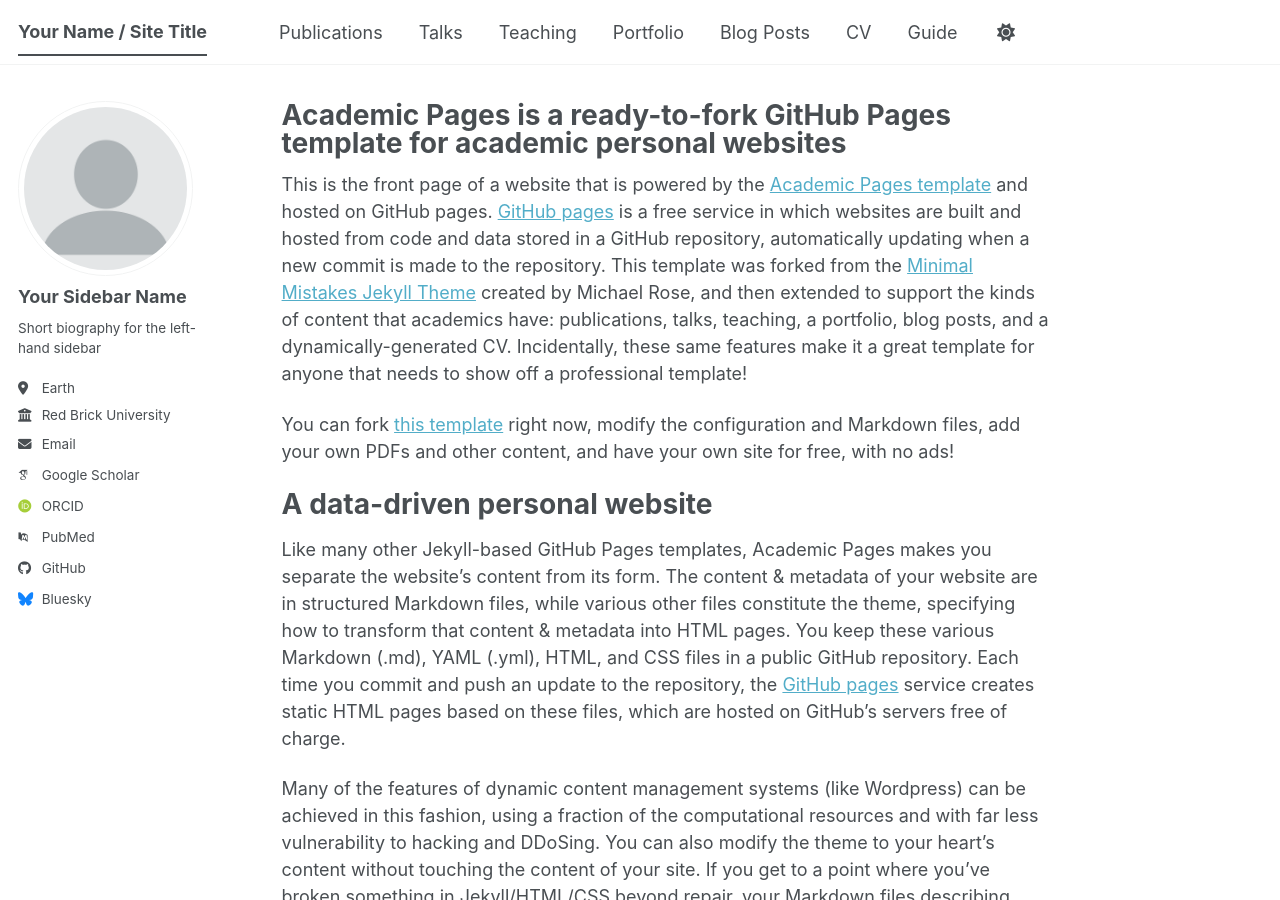
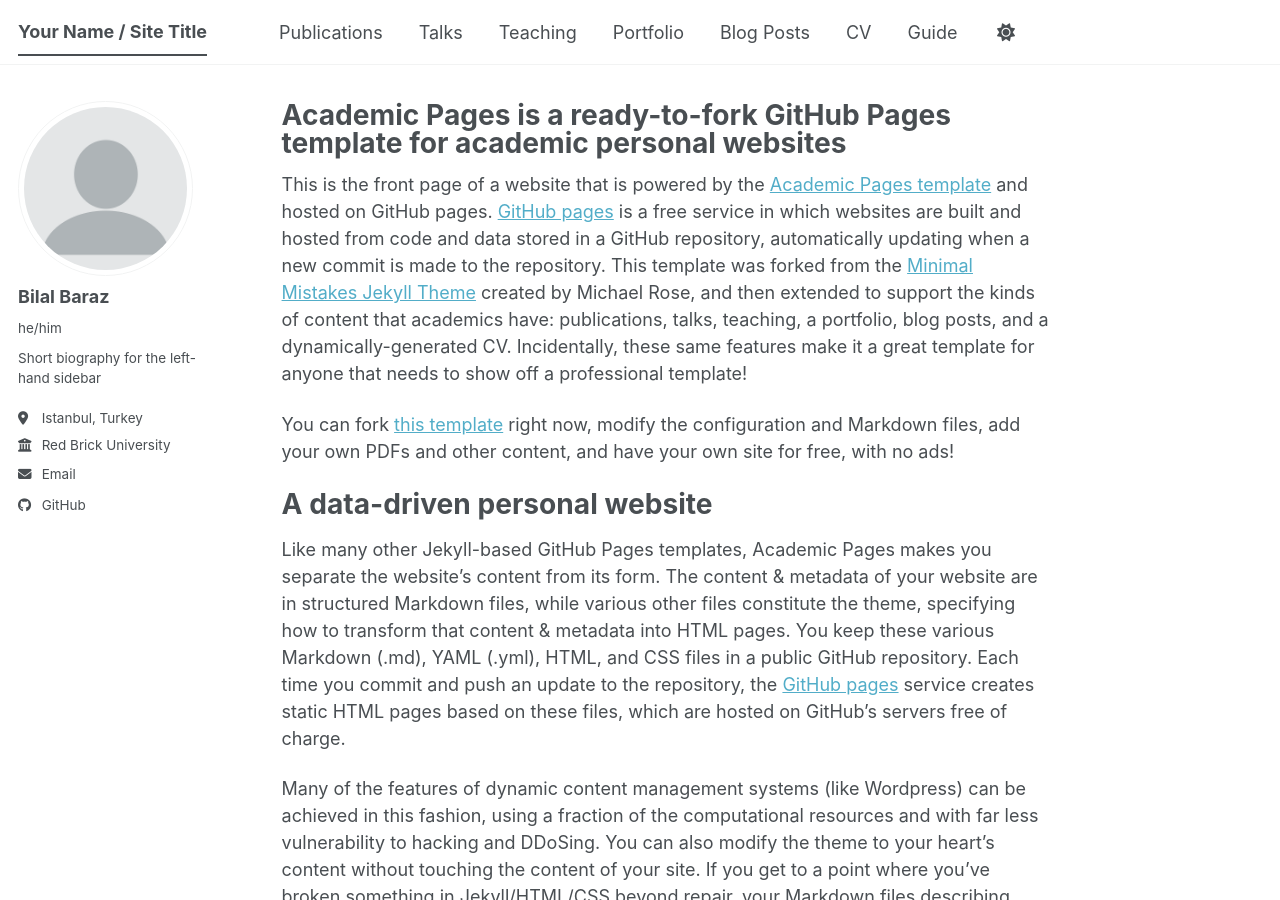
Before and after one commit to bilalbaraz/bilalbaraz.github.io, a Jekyll site: the page built from _pages/about.md, in a window 1280 px wide and 900 px high. Built offline with Jekyll 4.4.1, drawn with Linux system fonts in a browser that asks for light colours; some web fonts are replaced; a script bundle is joined from its source files by our own code; library files that are not in the unit come from our copies.

Commit message:
Update sidebar basic information

```diff
--- a/_config.yml
+++ b/_config.yml
@@ -24,24 +24,24 @@
 author:
   # Biographic information
   avatar           : "profile.png"
-  name             : "Your Sidebar Name"
-  pronouns         : # example: "she/her"
+  name             : "Bilal Baraz"
+  pronouns         : "he/him" # example: "she/her"
   bio              : "Short biography for the left-hand sidebar"
-  location         : "Earth"
+  location         : "Istanbul, Turkey"
   employer         : "Red Brick University"
   uri              : # URL
-  email            : "none@example.org"
+  email            : "bilalbaraz@windowslive.com"
 
   # Academic websites
   academia         : # URL
   arxiv            : # URL - Update with the correct link to your profile
-  googlescholar    : "https://scholar.google.com/citations?user=PS_CX0AAAAAJ"
+  googlescholar    : #"https://scholar.google.com/citations?user=PS_CX0AAAAAJ"
   inspire-hep      : # URL
   impactstory      : # URL
-  orcid            : "https://orcid.org/yourorcidurl"
+  orcid            : #"https://orcid.org/yourorcidurl"
   semantic         : # URL
   ssrn             : # URL
-  pubmed           : "https://www.ncbi.nlm.nih.gov/pubmed/?term=john+snow"
+  pubmed           : #"https://www.ncbi.nlm.nih.gov/pubmed/?term=john+snow"
   researchgate     : # URL
   scopus           : # URL
   zotero           : # URL
@@ -51,13 +51,13 @@
   bitbucket        : # Username - Update with your username on the site
   codepen          : # Username
   dribbble         : # Username
-  github           : "academicpages"
+  github           : "bilalbaraz"
   kaggle           : # Username
   stackoverflow    : # User number or user number and name (i.e., use "1" or "1/jeff-atwood")
 
   # Social media
   artstation       : # Username
-  bluesky          : "bsky.app" # Replace this with you Bluesky username
+  bluesky          : #"bsky.app" # Replace this with you Bluesky username
   facebook         : # Username
   flickr           : # Username
   foursquare       : # Username
```
